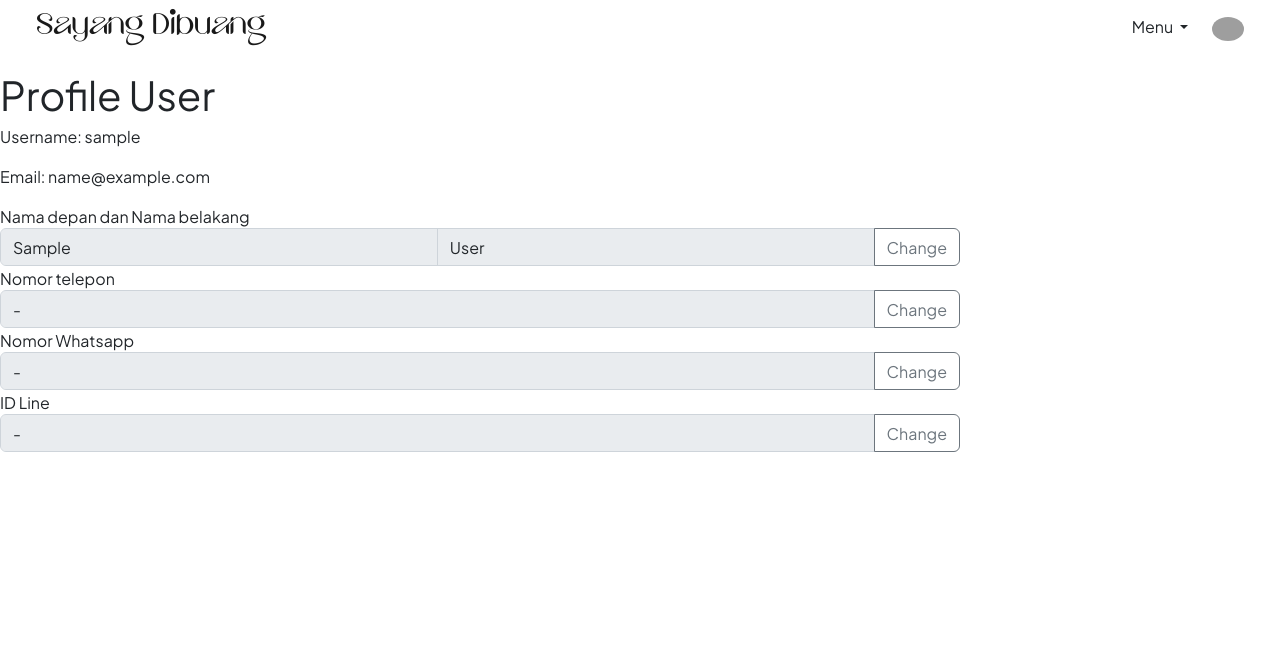
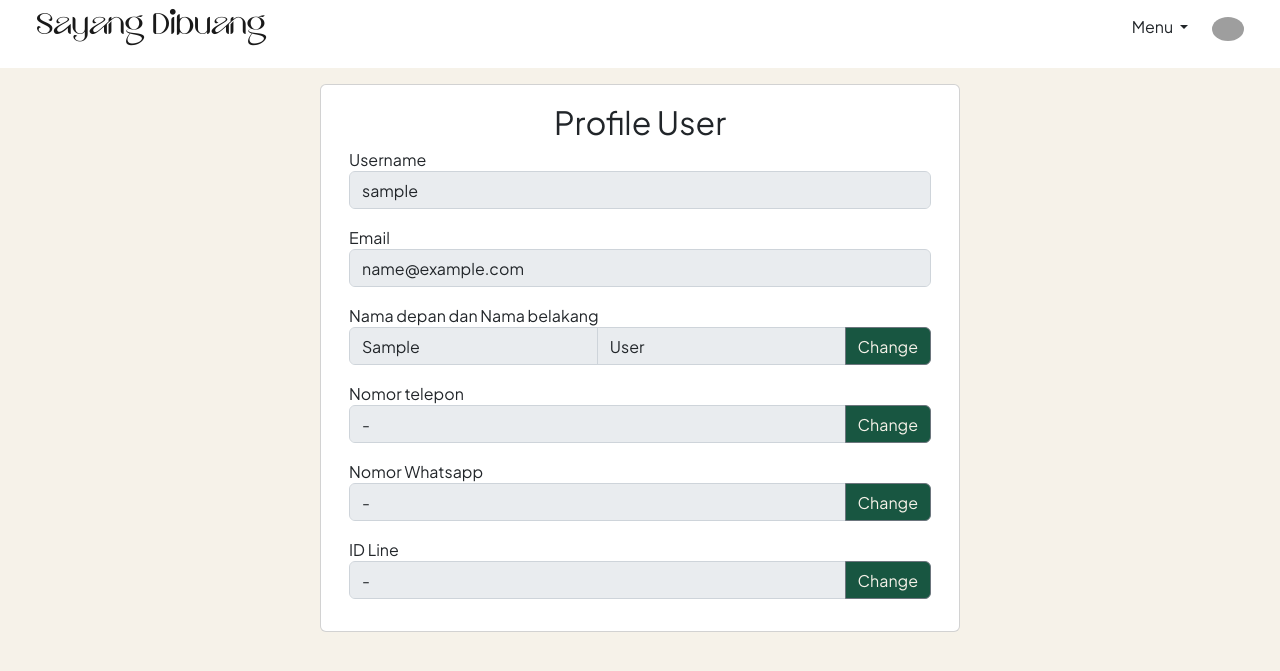
Before and after one commit to KristoJeremy/Sayang-Dibuang-Web, a Django app: a page that uses fitur_autentikasi/templates/profile.html in a window 1280 px wide. Shown: the top 671 px of the page. Run offline with Django 4.2, Linux system fonts and the light colour scheme; the visitor is signed in with stand-in values (Sample User, id 1); data comes from the database, SQL or seed files in the repository; grey boxes are pictures that could not be loaded.

Commit message:
Add style to profile.html

```diff
--- a/fitur_autentikasi/static/fitur_autentikasi/update_profile.js
+++ b/fitur_autentikasi/static/fitur_autentikasi/update_profile.js
@@ -22,6 +22,9 @@ $(document).ready(function() {
             $("#id_line").val(data.line !== "" ? data.line : "-")
         }
     })
+    // Set username dan email
+    $("#username").val(window.username)
+    $("#email").val(window.email)
 
     // Set nama depan dan nama belakang
     $("#id_first_name").attr("disabled", "disabled")
@@ -30,9 +33,10 @@ $(document).ready(function() {
     $("#id_last_name").attr("disabled", "disabled")
     $("#id_last_name").val(window.lastName)
 
+
     // Menambahkan dan menghapus tombol update
     var change = false
-    var jumlah_element_input = 5
+    var jumlah_element_input = 7
 
     $("button").click(function(){
         if ($(this).siblings().attr("disabled") === "disabled") {
@@ -41,8 +45,8 @@ $(document).ready(function() {
 
             if (change === false) {
                 $("form").append(`
-                <div class="d-grid gap-2 col-6 mx-auto update">
-                    <input class="btn btn-primary center m-3" type="submit" name="submit" value="Update" class="update">
+                <div class="d-grid gap-2 col-12 mx-auto update">
+                    <input class="btn btn-gold text-sand center m-3" type="submit" name="submit" value="Update" class="update">
                 </div>
                 `)
                 change = true
--- a/fitur_autentikasi/templates/profile.html
+++ b/fitur_autentikasi/templates/profile.html
@@ -9,62 +9,74 @@
     window.postUrl = "{% url 'fitur_autentikasi:update_user_data' username=user.username %}"
     window.firstName = "{{ user.first_name|default:"-" }}"
     window.lastName = "{{ user.last_name|default:"-" }}"
+    window.username = "{{ user.username }}"
+    window.email = "{{ user.email }}"
 </script>
 <script src="{% static 'fitur_autentikasi/update_profile.js' %}"></script>
+<link rel="stylesheet" href="{% static 'css/styles.css' %}">
+<link rel="stylesheet" href="{% static 'fitur_autentikasi/style.css' %}">
 {% endblock meta %}
 
 {% block content %}
 <div class = "update">
-    <h1>Profile User</h1>
-    <form action="POST" id="update-profile">
+    <div class="d-flex flex-column justify-content-center align-items-center m-3">
+        <div class="card mw-100" style="width: 40rem;">
+            <div class="card-body">
+                <h2 class="card-title mb-2 text-center">Profile User</h2>
+                <div class="container">
+                    <form action="POST" class="row g-3" id="update-profile">
                         {% csrf_token %}
-        <div class="user-profile">
-            <p>Username: {{ user.username }}</p>
-            <p>Email: {{ user.email }}</p>
-
+                        <div class="username col-12">
+                            Username
+                            <input type="text" class="form-control m-0" disabled="disabled" id="username">
+                        </div>
+                        <div class="email">
+                            Email
+                            <input type="text" class="form-control" disabled="disabled" id="email">
+                        </div>
+                        <div class="first-last-name">
                             {{ user_update_form.first_name.label }}
                             dan
                             {{ user_update_form.last_name.label }}
-            <div class="input-group w-75">
+                            <div class="input-group  w-100">
                                 {{ user_update_form.first_name }}
                                 {{ user_update_form.last_name }}
-                <button class="btn btn-outline-secondary " type="button" id="change-name">Change</button>
+                                <button class="btn btn-outline-secondary bg-dark-green text-sand" type="button" id="change-name">Change</button>
                             </div>
                         </div>
 
-        <div class="update-profile">
                             <div class="telephone">
                                 {{ profile_form.telephone.label }}
 
-                    <div class="input-group w-75">
+                                <div class="input-group w-100">
                                     {{ profile_form.telephone }}
-                        <button class="btn btn-outline-secondary " type="button" id="change-telephone">Change</button>
-                        <!-- <button class="btn btn-outline-secondary" type="button">Button</button> -->
+                                    <button class="btn btn-outline-secondary bg-dark-green text-sand" type="button" id="change-telephone">Change</button>
                                     {{ profile_form.telephone.errors }}
                                 </div>
                             </div>
 
                             <div class="whatsapp">
                                 {{ profile_form.whatsapp.label }}
-                    <div class="input-group w-75">
+                                <div class="input-group  w-100">
                                     {{ profile_form.whatsapp }}
-                        <button class="btn btn-outline-secondary" type="button" id="change-whatsapp">Change</button>
-                        <!-- <button class="btn btn-outline-secondary" type="button">Button</button> -->
+                                    <button class="btn btn-outline-secondary bg-dark-green text-sand" type="button" id="change-whatsapp">Change</button>
                                     {{ profile_form.whatsapp.errors }}
                                 </div>
                             </div>
 
-                <div class="line">
+                            <div class="line mb-3">
                                 {{ profile_form.line.label }}
-                    <div class="input-group w-75">
+                                <div class="input-group  w-100">
                                     {{ profile_form.line }}
-                        <button class="btn btn-outline-secondary" type="button" id="change-line">Change</button>
-                        <!-- <button class="btn btn-outline-secondary" type="button">Button</button> -->
+                                    <button class="btn btn-outline-secondary bg-dark-green text-sand" type="button" id="change-line">Change</button>
                                     {{ profile_form.line.errors }}
-                    </div>
                                 </div>
                             </div>
                     </form>
                 </div>
+            </div>
+        </div>
+    </div>
+</div>
 
 {% endblock content %}
--- a/fitur_autentikasi/templates/register.html
+++ b/fitur_autentikasi/templates/register.html
@@ -8,12 +8,11 @@
 {% endblock meta %}
 
 {% block content %}
-
 <div class = "register">
     <div class="d-flex flex-column justify-content-center align-items-center m-3">
         <div class="card mw-100" style="width: 40rem;">
             <div class="card-body">
-                <h2 class="card-title mb-4 text-center">Formulir Registrasi</h2>
+                <h2 class="card-title mb-4 text-center">Registrasi</h2>
                 <div class="container-fluid">
                         <form method="POST" class="row g-3">
                             {% csrf_token %}
```
Lines whose indentation alone changed are shown as unchanged.
